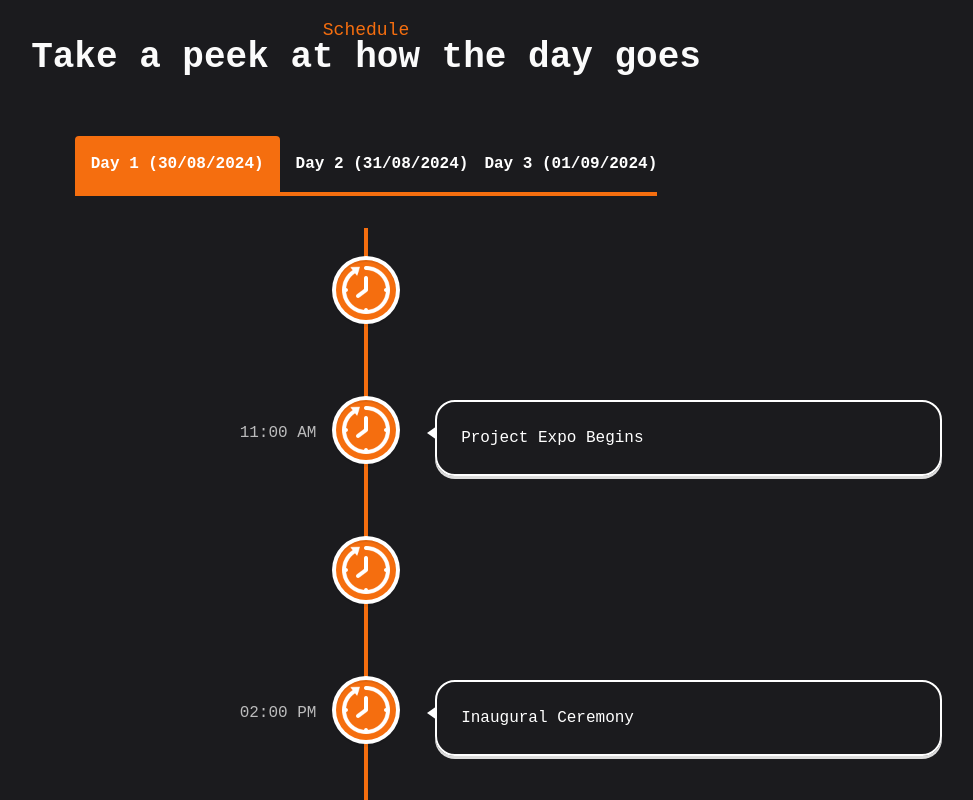
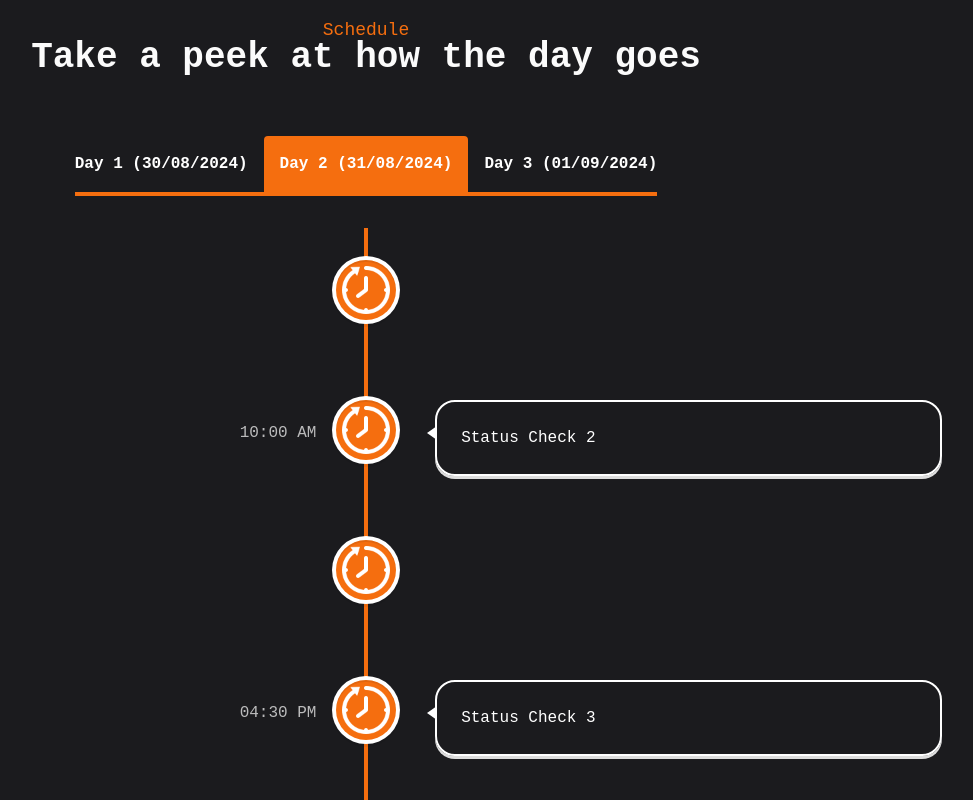
Before and after one commit to FidhaAhamed/hack24-client, a React (Vite) app: page / in a window 1280 px wide. Shown: the part 1660-2460 px from the top of the page, without its empty margins (274-1247 px from the left). Built offline with nearby package versions, Linux system fonts and the light colour scheme.

Commit message:
Update day.tsx

```diff
--- a/src/components/day/day.tsx
+++ b/src/components/day/day.tsx
@@ -82,7 +82,7 @@ const timelineData = {
 };
 
 export default function Day() {
-  const [activeTab, setActiveTab] = useState("day1");
+  const [activeTab, setActiveTab] = useState("day2");
 
   const renderTimeline = () => {
     return (
```
